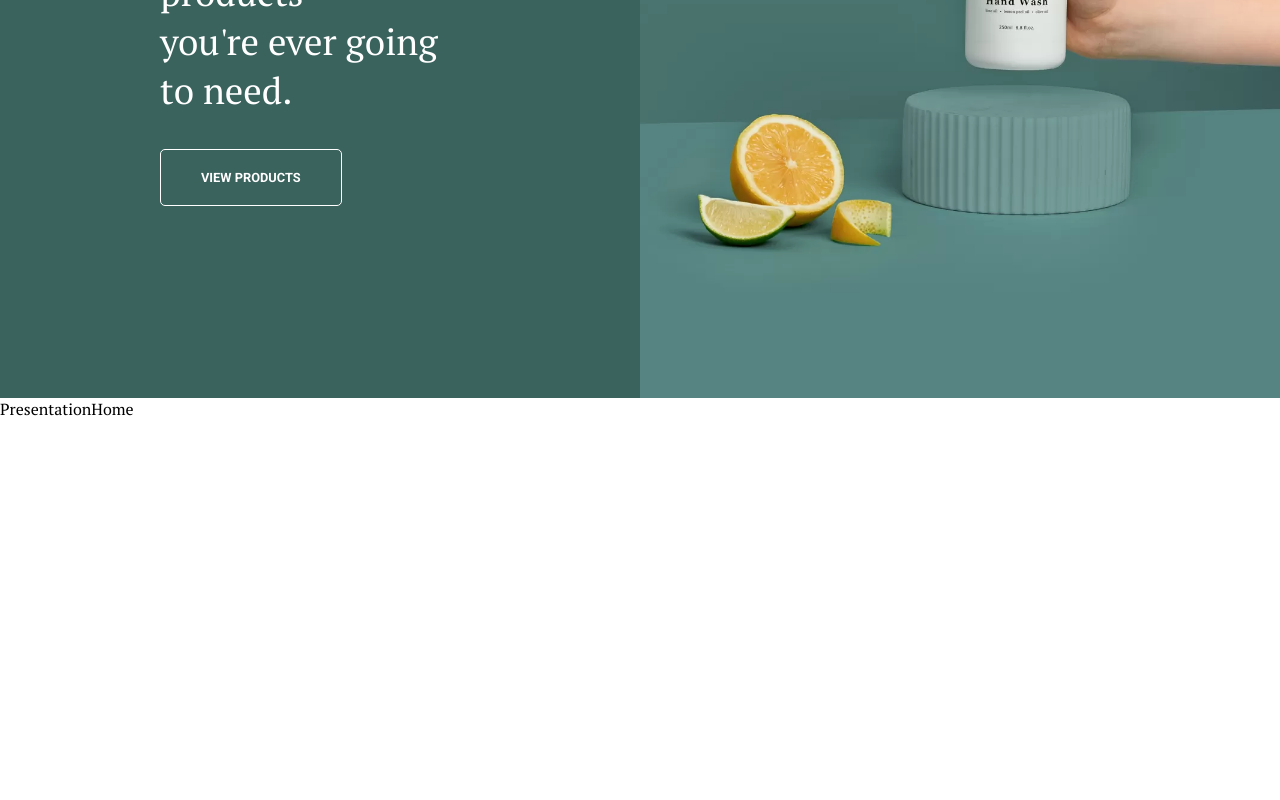
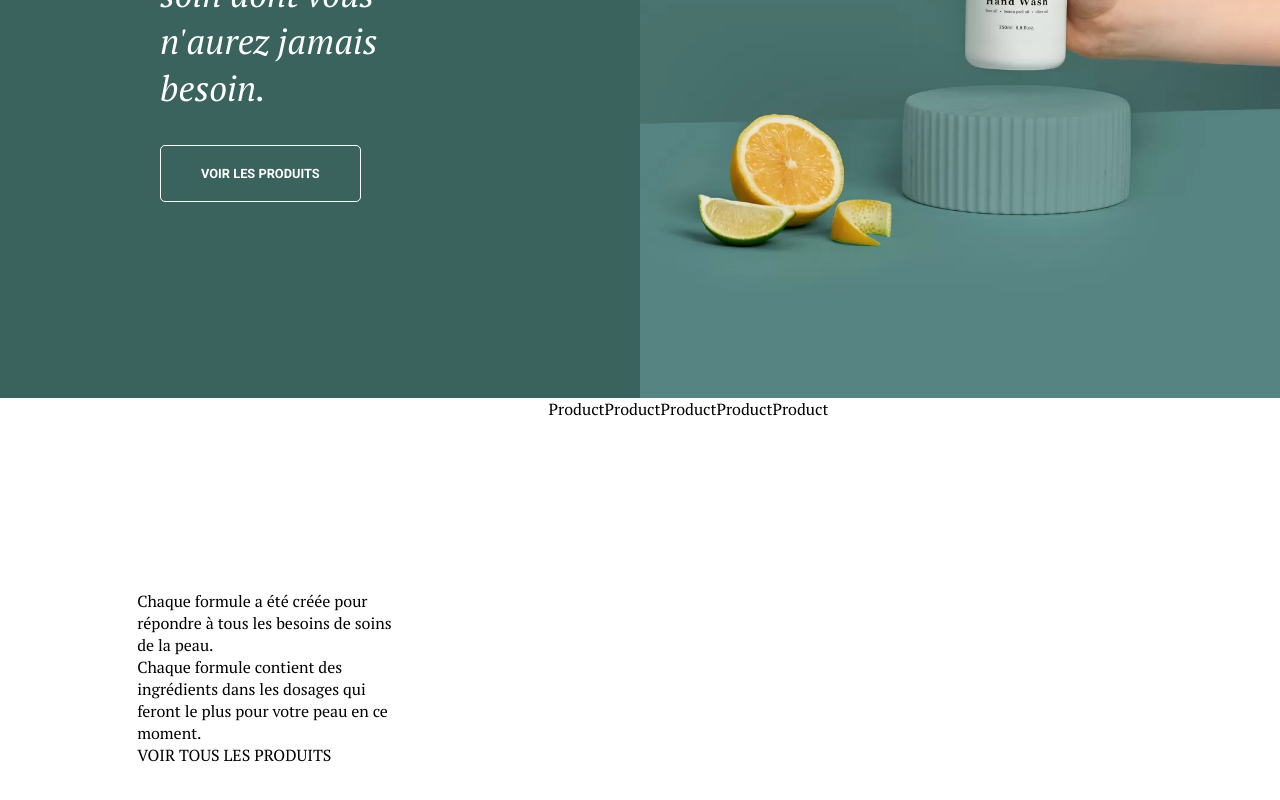
Before and after one commit to kevinkotcherga/mysa-ecommerce, a React (Create React App) app: page / in a window 1280 px wide. Shown: the part 402-1202 px from the top of the page. Built offline with nearby package versions, Linux system fonts and the light colour scheme.

Commit message:
feat(composant) : structuration de Products

```diff
--- /dev/null
+++ b/src/components/home/Product/Product.jsx
@@ -0,0 +1,9 @@
+import React from 'react'
+
+const Product = () => {
+  return (
+    <div>Product</div>
+  )
+}
+
+export default Product
--- /dev/null
+++ b/src/components/home/Products/Products.jsx
@@ -0,0 +1,26 @@
+import React from 'react'
+import Product from '../Product/Product'
+import './products.scss'
+
+const Products = () => {
+  return (
+    <div className='products'>
+      <div className="products__text">
+        <div className='products__description'>
+          <p className='products__formule'>Chaque formule a été créée pour répondre à tous les besoins de soins de la peau.</p>
+          <p className='products__skin'>Chaque formule contient des ingrédients dans les dosages qui feront le plus pour votre peau en ce moment.</p>
+          <span className='products__button'>VOIR TOUS LES PRODUITS</span>
+        </div>
+      </div>
+      <div className="products__products">
+        <Product />
+        <Product />
+        <Product />
+        <Product />
+        <Product />
+      </div>
+    </div>
+  )
+}
+
+export default Products
--- /dev/null
+++ b/src/components/home/Products/products.scss
@@ -0,0 +1,21 @@
+.products {
+  height: 70vh;
+  display: flex;
+
+  .products__text {
+    flex:1.5;
+    position: relative;
+    .products__description {
+      position: absolute;
+      top: 50%;
+      left: 50%;
+      -ms-transform: translate(-50%, -50%);
+      transform: translate(-50%, -50%);
+      width: 50%;
+    }
+  }
+  .products__products {
+    flex: 2;
+    display: flex;
+  }
+}
--- a/src/components/contentHome/ContentHome.jsx
+++ b/src/components/home/contentHome/ContentHome.jsx
@@ -1,15 +1,15 @@
 import React from 'react'
 import './content-home.scss'
-import productHome from '../../images/product-home.webp'
+import productHome from '../../../images/product-home.webp'
 
 const ContentHome = () => {
   return (
     <div className='content-home'>
       <div className="content-home__text">
         <div className='content-home__container'>
-          <p className='content-home__mysa'>WE ARE MYSA</p>
-          <p className='content-home__description'>The only skincare products <br/> you're ever going to need.</p>
-          <span className='content-home__button'>VIEW PRODUCTS</span>
+          <p className='content-home__mysa'>NOUS SOMMES MYSA</p>
+          <p className='content-home__description'>Les seuls produits de soin dont vous n'aurez jamais besoin.</p>
+          <span className='content-home__button'>VOIR LES PRODUITS</span>
         </div>
       </div>
       <div className="content-home__img">
--- a/src/components/contentHome/content-home.scss
+++ b/src/components/home/contentHome/content-home.scss
@@ -33,8 +33,9 @@
         font-weight: bold;
       }
       .content-home__description {
-        font-size: 2.3rem;
+        font-size: 2.2rem;
         margin-bottom: 50px;
+        font-style: italic;
       }
       .content-home__button {
         font-family: 'Roboto',
--- a/src/components/header/Header.jsx
+++ b/src/components/home/header/Header.jsx
@@ -1,6 +1,6 @@
 import React from 'react'
 import './header.scss'
-import logo from '../../images/logo-gold.svg'
+import logo from '../../../images/logo-gold.svg'
 import { FiShoppingCart } from 'react-icons/fi';
 
 
--- a/src/components/header/header.scss
+++ b/src/components/home/header/header.scss
@@ -16,9 +16,9 @@
       list-style: none;
     }
     li {
-      font-size: 0.7rem;
+      font-size: 0.75rem;
       margin-right: 35px;
-      font-weight: 500;
+      font-weight: 600;
       cursor: pointer;
       font-family: 'Roboto',
       sans-serif;
--- a/src/components/presentationHome/PresentationHome.jsx
+++ /dev/null
@@ -1,12 +0,0 @@
-import React from 'react'
-import './presentation-home.scss'
-
-const PresentationHome = () => {
-  return (
-    <div className='presentation-home'>
-      PresentationHome
-    </div>
-  )
-}
-
-export default PresentationHome
--- a/src/components/presentationHome/presentation-home.scss
+++ /dev/null
@@ -1,3 +0,0 @@
-.presentation-home {
-  height: 100vh;
-}
--- a/src/pages/home/Home.jsx
+++ b/src/pages/home/Home.jsx
@@ -1,7 +1,7 @@
 import React from 'react'
-import ContentHome from '../../components/contentHome/ContentHome'
-import Header from '../../components/header/Header'
-import PresentationHome from '../../components/presentationHome/PresentationHome'
+import ContentHome from '../../components/home/contentHome/ContentHome'
+import Header from '../../components/home/header/Header'
+import Products from '../../components/home/Products/Products'
 import './home.scss'
 
 const Home = () => {
@@ -9,7 +9,7 @@ const Home = () => {
     <div>
       <Header />
       <ContentHome />
-      <PresentationHome />
+      <Products />
     </div>
   )
 }
```
Also changed, not shown: src/components/home/Product/product.scss (added).
